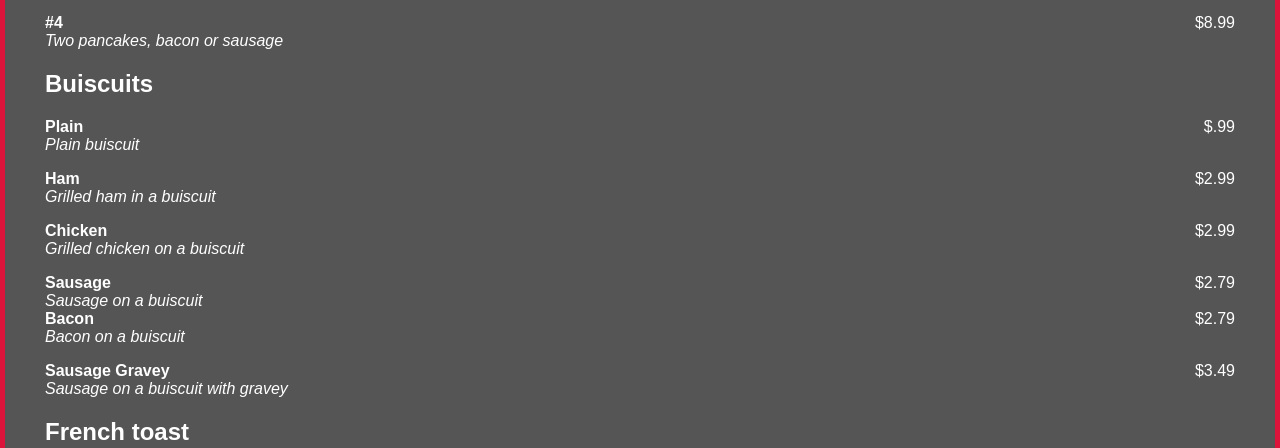
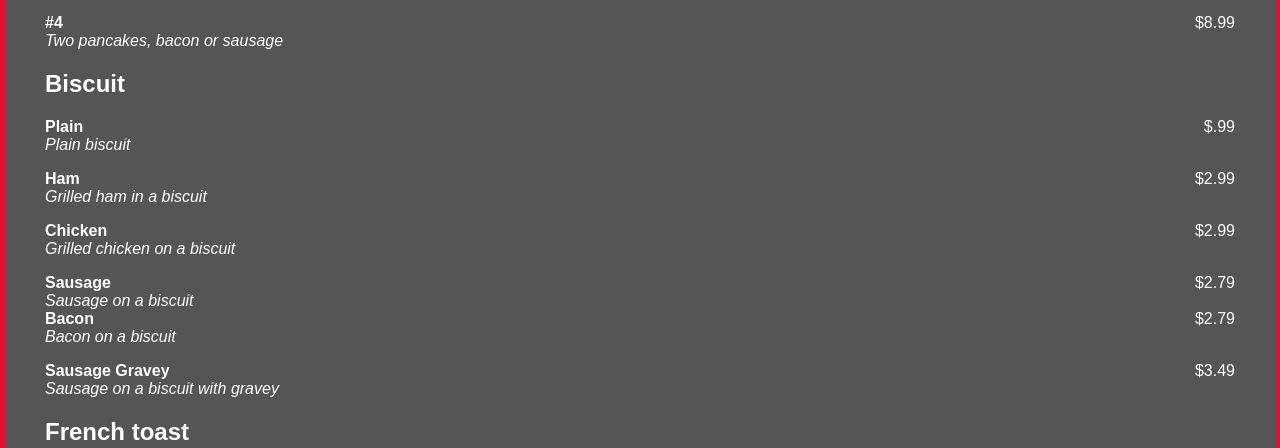
Before and after one commit to Jaydec40/Ramajamas, a plain HTML site: page menu.html in a window 1280 px wide. Shown: the part 347-795 px from the top of the page. Drawn offline with Linux system fonts and the light colour scheme.

Commit message:
Add files via upload

```diff
--- a/menu.html
+++ b/menu.html
@@ -36,30 +36,30 @@
   </div>
 
   <div class="menu-section">
-    <h2> Buiscuits</h2>
+    <h2> Biscuit</h2>
     <div class="menu-item">
       <span class="item-name">Plain</span> <span class="item-price">$.99</span>
-      <div class="item-description">Plain buiscuit</div>
+      <div class="item-description">Plain biscuit</div>
     </div>
 
     <div class="menu-item">
         <span class="item-name">Ham</span> <span class="item-price">$2.99</span>
-        <div class="item-description">Grilled ham in a buiscuit</div>
+        <div class="item-description">Grilled ham in a biscuit</div>
       </div>
       <div class="menu-item">
         <span class="item-name">Chicken</span> <span class="item-price">$2.99</span>
-        <div class="item-description">Grilled chicken on a buiscuit</div>
+        <div class="item-description">Grilled chicken on a biscuit</div>
       </div>
       <div class="menu-item">
         <span class="item-name">Sausage</span> <span class="item-price">$2.79</span>
-        <div class="item-description">Sausage on a buiscuit</div>
+        <div class="item-description">Sausage on a biscuit</div>
         <div class="menu-item">
             <span class="item-name">Bacon</span> <span class="item-price">$2.79</span>
-            <div class="item-description">Bacon on a buiscuit</div>
+            <div class="item-description">Bacon on a biscuit</div>
           </div>
           <div class="menu-item">
             <span class="item-name">Sausage Gravey</span> <span class="item-price">$3.49</span>
-            <div class="item-description">Sausage on a buiscuit with gravey</div>
+            <div class="item-description">Sausage on a biscuit with gravey</div>
           </div>
 
           <h2> French toast</h2>
```
Also changed, not shown: index.html (+1 -1 lines).
